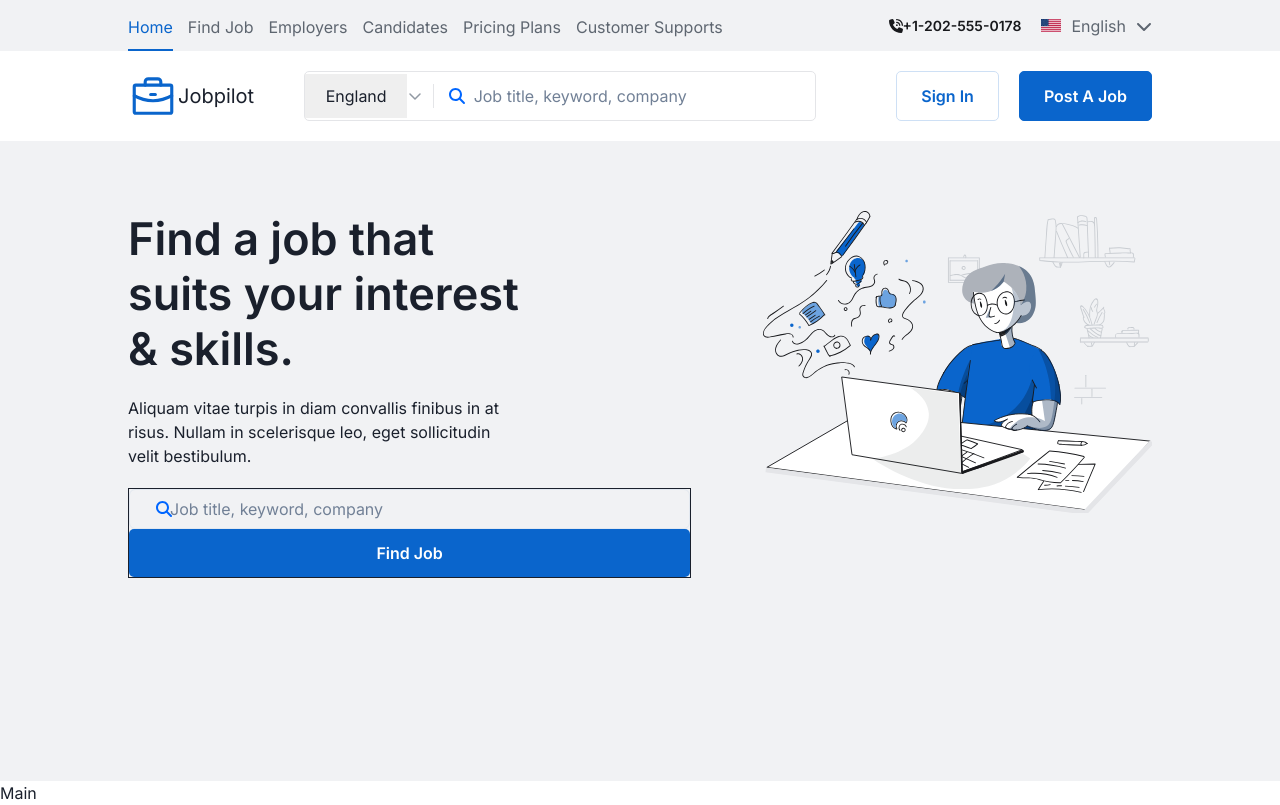
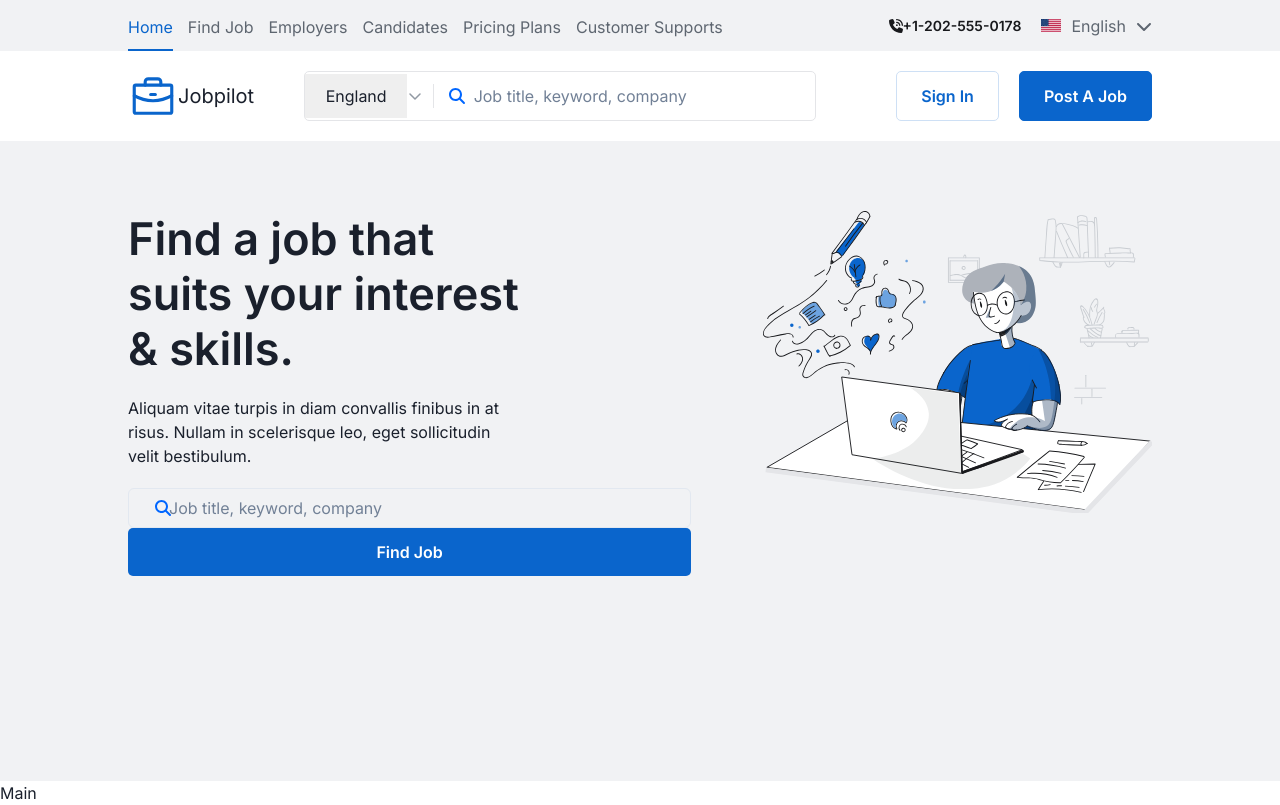
Before and after one commit to Fazliddin2208/job-listing, a Next.js app: page / in a window 1280 px wide. Built offline with nearby package versions, Linux system fonts and the light colour scheme; no server answers.

Commit message:
cleaning

```diff
--- a/Components/Hero/HeroComponent.jsx
+++ b/Components/Hero/HeroComponent.jsx
@@ -24,12 +24,10 @@ export default function HeroComponent() {
               Aliquam vitae turpis in diam convallis finibus in at risus. Nullam
               in scelerisque leo, eget sollicitudin velit bestibulum.
             </Text>
-            <Grid alignItems={"center"} border={'1px solid'}>
+            <Grid alignItems={"center"} >
               <InputGroup
                 style={{
                   alignItems: "center",
-                //   paddingLeft: "20px",
-                  // borderLeft: "1px solid #E4E5E8",
                 }}
               >
                 <InputLeftElement
```
